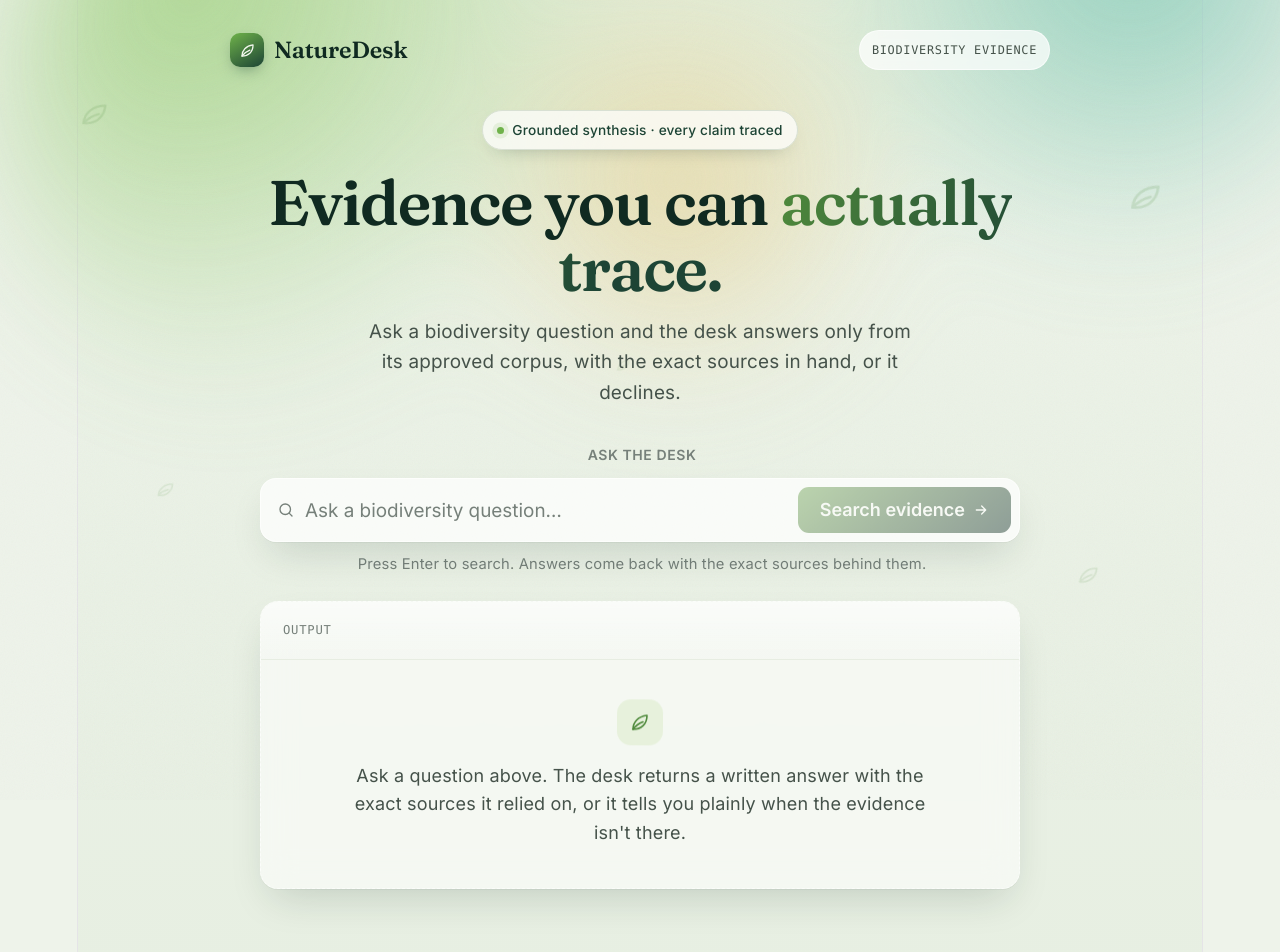
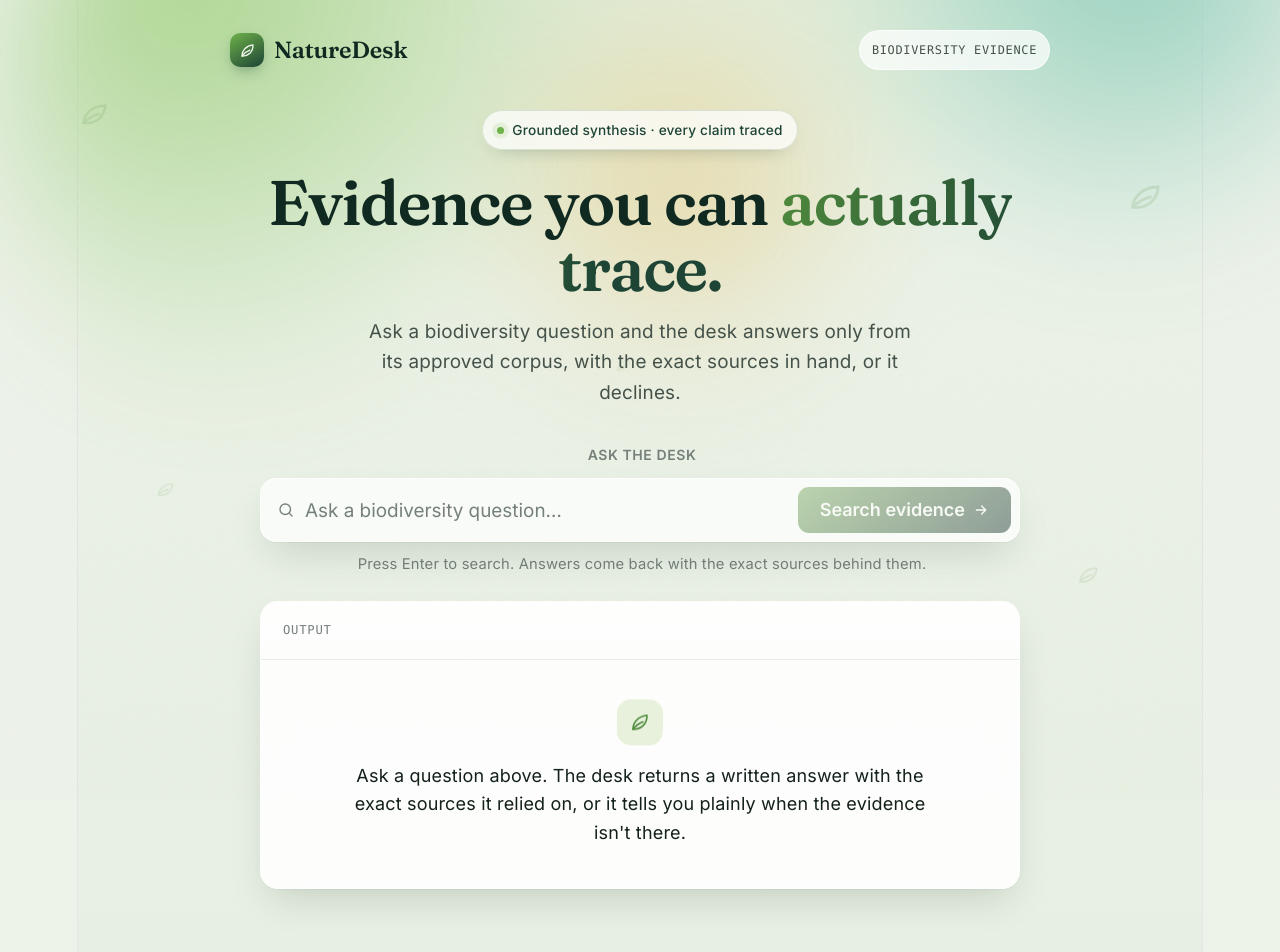
Before and after one commit to HannaDaorah10/uva-bon-project, a React (Vite) app in the folder frontend/bon-ui/: page / in a window 1280 px wide. Shown: the top 952 px of the page. Built offline with nearby package versions, Linux system fonts and the light colour scheme.

Commit message:
changed output box color and added readme to santino part

```diff
--- a/frontend/bon-ui/src/App.css
+++ b/frontend/bon-ui/src/App.css
@@ -433,7 +433,7 @@ input {
 /* idle */
 .output-panel.is-idle {
   border-style: dashed;
-  background: rgb(255 255 255 / 55%);
+  background: rgb(255 255 255 / 88%);
 }
 
 .output-panel.is-idle .panel-body {
@@ -441,7 +441,7 @@ input {
   place-items: center;
   text-align: center;
   padding: 40px 28px;
-  color: var(--ink-soft);
+  color: var(--ink);
 }
 
 .output-panel.is-idle .panel-body p {
@@ -947,6 +947,10 @@ input {
     background: linear-gradient(180deg, rgb(255 255 255 / 4%), transparent);
   }
 
+  .output-panel.is-idle {
+    background: rgb(22 33 28 / 80%);
+  }
+
   .hero-title .accent {
     background: linear-gradient(100deg, var(--moss-bright), var(--moss) 70%);
     -webkit-background-clip: text;
```
Also changed, not shown: 1 other file (tests, documents, lock files or other folders).
